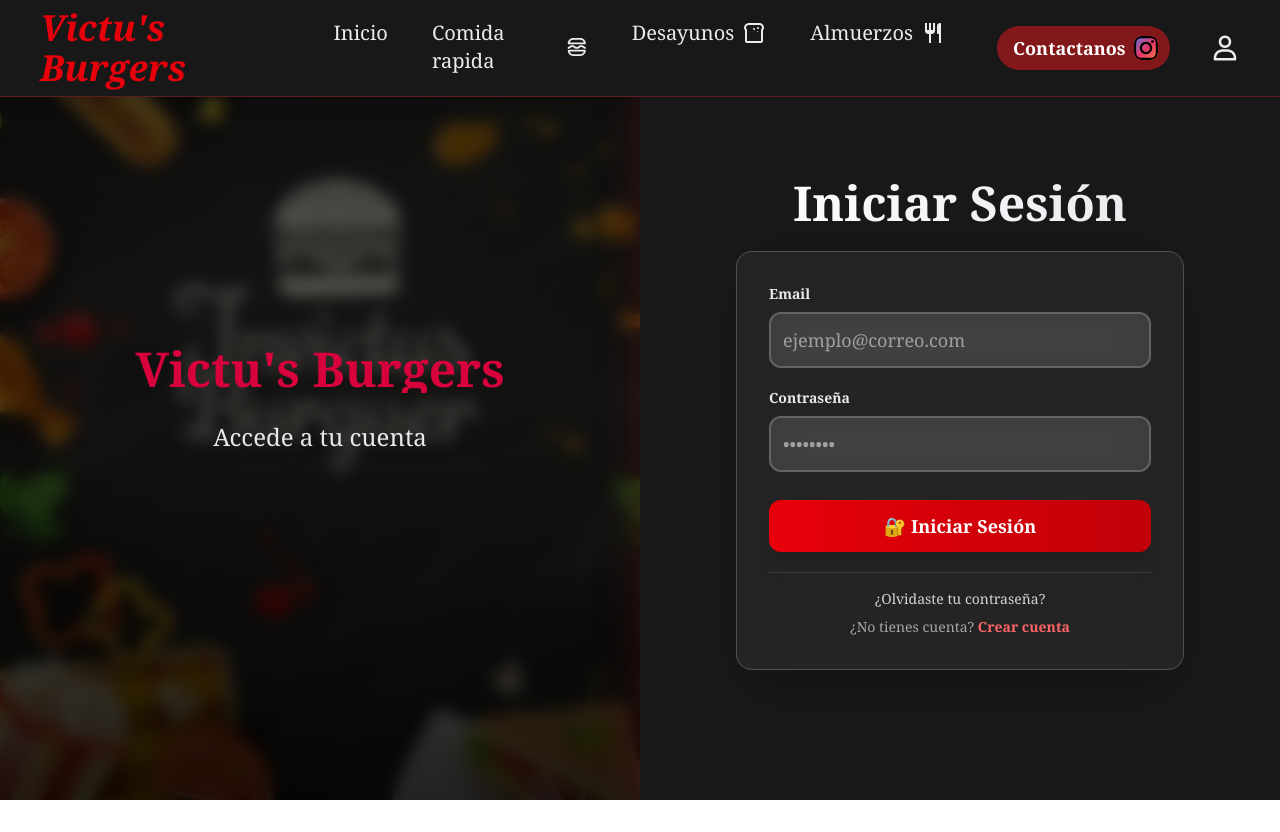
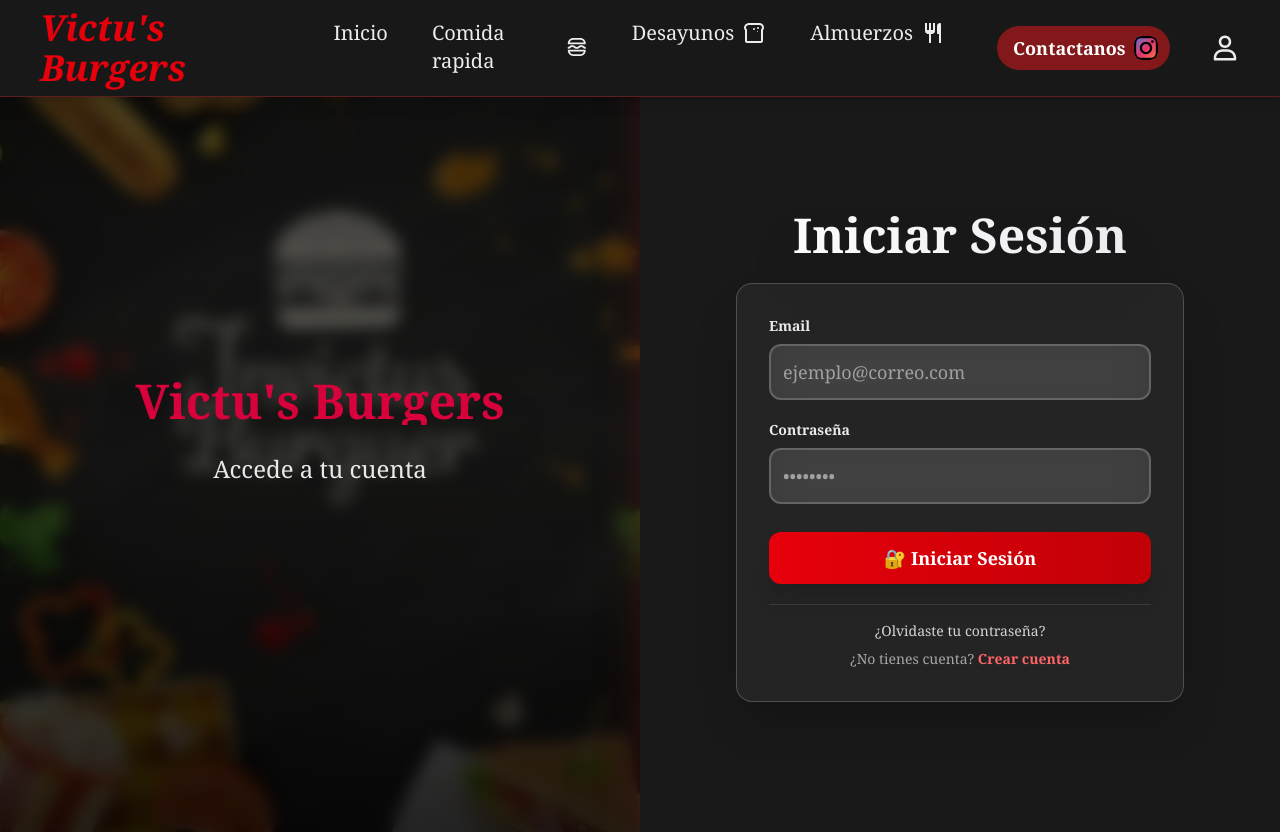
Before and after one commit to Juan-De-abreu/VictusBurguer, a React (Vite) app: page /login in a window 1280 px wide. Before the commit the page ends 800 px from the top, so only its background shows below. Built offline with nearby package versions, Linux system fonts and the light colour scheme.

Commit message:
corregido error del login y su desbordamiento

```diff
--- a/src/Pages/Home/TrendingMenus.jsx
+++ b/src/Pages/Home/TrendingMenus.jsx
@@ -50,7 +50,7 @@ const TrendingMenus = () => {
         </motion.div>
 
         {/* Grid Trending */}
-        <div className="grid grid-cols-1 sm:grid-cols-2 lg:grid-cols-3 gap-6 lg:gap-8 relative">
+        <div className="grid grid-cols-1 sm:grid-cols-2 lg:grid-cols-3 gap-6 lg:gap-8 relative space-y-6">
           {trending.map((product, index) => (
             <Link to={`/product/${product.product_id}`}>
             <motion.div
--- a/src/Pages/Login.jsx
+++ b/src/Pages/Login.jsx
@@ -28,7 +28,7 @@ const AuthPage = () => {
   return (
     <>
       {/* Mobile: Imagen full-screen + formulario centrado */}
-      <div className="lg:hidden min-h-screen bg-gradient-to-br from-gray-900/20 to-black relative overflow-hidden">
+      <div className="mt-10 lg:hidden min-h-screen bg-gradient-to-br from-gray-900/20 to-black relative overflow-hidden">
         {/* Fondo de imagen FULL SCREEN */}
         <div className="absolute inset-0 bg-cover bg-center bg-no-repeat opacity-70"
              style={{ backgroundImage: "url('/src/assets/img/FondoLogin.png')" }}>
@@ -40,7 +40,7 @@ const AuthPage = () => {
           <div className="w-full max-w-sm sm:max-w-md mx-auto h-fit flex flex-col">
             {/* Header */}
             <div className="text-center mb-6 flex-shrink-0 pt-8">
-              <h1 className={`text-3xl sm:text-4xl font-black bg-gradient-to-r from-white via-gray-100 to-gray-200 bg-clip-text text-transparent drop-shadow-2xl transition-all duration-500 ${isTransitioning ? 'scale-95 opacity-75' : 'animate-slide-up'}`}>
+              <h1 className={`text-3xl sm:text-4xl font-black bg-gradient-to-r from-white via-gray-100 to-gray-200 bg-clip-text text-transparent drop-shadow-2xl transition-all duration-500 ${isTransitioning ? 'scale-95 opacity-75' : 'animate-slide-up'} ${isLogin? '': 'mt-5'}`}>
                 {isLogin ? "Iniciar Sesión" : "Crear Cuenta"}
               </h1>
             </div>
@@ -101,7 +101,7 @@ const AuthPage = () => {
       </div>
 
       {/* Desktop: Layout con grid 2 columnas - MISMO TAMAÑO SIEMPRE */}
-      <div className="hidden lg:grid lg:grid-cols-2 lg:h-screen lg:min-h-screen bg-gradient-to-br from-gray-900/20 to-black transition-all duration-700 ease-in-out">
+      <div className="hidden mt-8 lg:grid lg:grid-cols-2  lg:min-h-screen  transition-all duration-700 ease-in-out">
         {/* DIV 1 - Imagen: MISMO tamaño que formulario */}
         <div className={`
           relative overflow-hidden w-full h-full flex items-center justify-center
```
